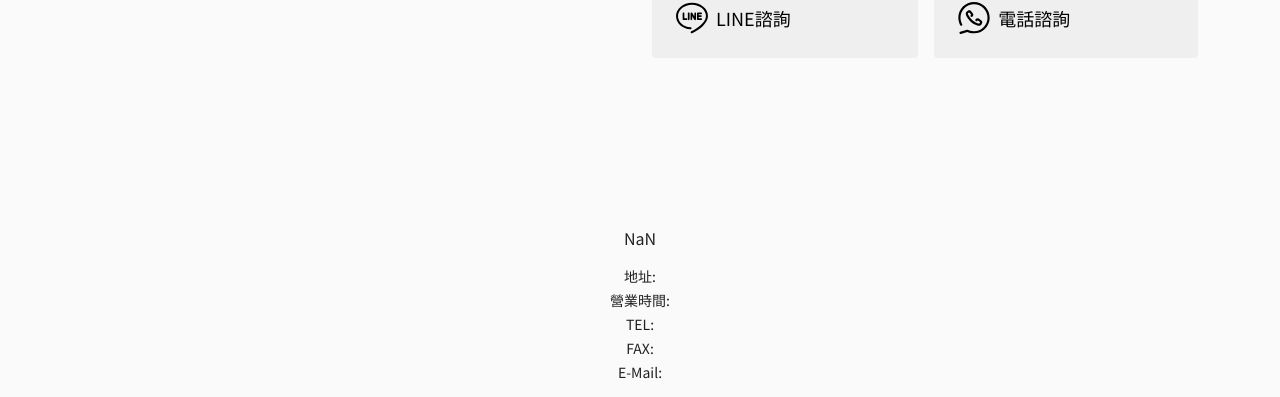
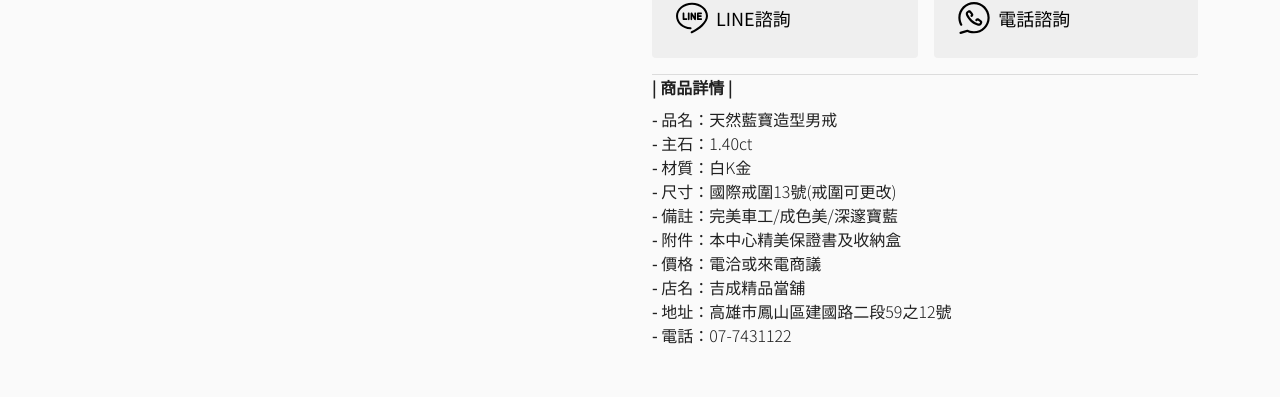
Before and after one commit to jonyworker/WORK_selection-shop, a Vue app: page /cardlist/1 in a window 1280 px wide. Shown: the part 295-692 px from the top of the page. Built offline with nearby package versions, Linux system fonts and the light colour scheme; no server answers.

Commit message:
增加商品詳情

```diff
--- a/src/components/03_Layout_Component/CardList/_id.vue
+++ b/src/components/03_Layout_Component/CardList/_id.vue
@@ -172,14 +172,14 @@ const openUrl = (lineId) => {
                       >NT${{ product.data.market_price }}</span
                     >
                   </p>
-                  <p v-if="product.data.show_price_ind == 1" class="text-2xl text-bold">NT${{ product.data.price }}</p>
-                  <p v-if="product.data.show_price_ind == 2" class="text-2xl text-bold" style="color:#FFB11B">歡迎來電洽詢</p>
+                  <p v-if="product.data.show_price_ind == 1" class="text-3xl text-bold">NT${{ product.data.price }}</p>
+                  <p v-if="product.data.show_price_ind == 2" class="text-3xl text-bold" style="color:#FFB11B">歡迎來電洽詢</p>
                 </div>
                 <!-- 分隔線 -->
-                <div class="divider mb-16"></div>
+                <div class="divider"></div>
 
                 <!-- 聯絡按鈕 -->
-                <div class="col-12">
+                <div class="col-12 my-16">
                   <div class="d-flex flex-md-row flex-column gap-16 mx-auto">
                     <!-- line諮詢按鈕 -->
                     <button
@@ -292,6 +292,23 @@ const openUrl = (lineId) => {
                     </button>
                   </div>
                 </div>
+
+                <!-- 分隔線 -->
+                <div class="divider"></div>
+                <p class="text-base text-700 mb-8">| 商品詳情 |</p>
+                <ul>
+                  <li class="text-base text-500">- 品名：<span class="text-300">天然藍寶造型男戒</span></li>
+                  <li class="text-base text-500">- 主石：<span class="text-300">1.40ct</span></li>
+                  <li class="text-base text-500">- 材質：<span class="text-300">白K金</span></li>
+                  <li class="text-base text-500">- 尺寸：<span class="text-300">國際戒圍13號(戒圍可更改)</span></li>
+                  <li class="text-base text-500">- 備註：<span class="text-300">完美車工/成色美/深邃寶藍</span></li>
+                  <li class="text-base text-500">- 附件：<span class="text-300">本中心精美保證書及收納盒</span></li>
+                  <li class="text-base text-500">- 價格：<span class="text-300">電洽或來電商議</span></li>
+                  <li class="text-base text-500">- 店名：<span class="text-300">吉成精品當舖</span></li>
+                  <li class="text-base text-500">- 地址：<span class="text-300">高雄市鳳山區建國路二段59之12號</span></li>
+                  <li class="text-base text-500">- 電話：<span class="text-300">07-7431122</span></li>
+                </ul>
+
               </div>
             </div>
           </div>
```
